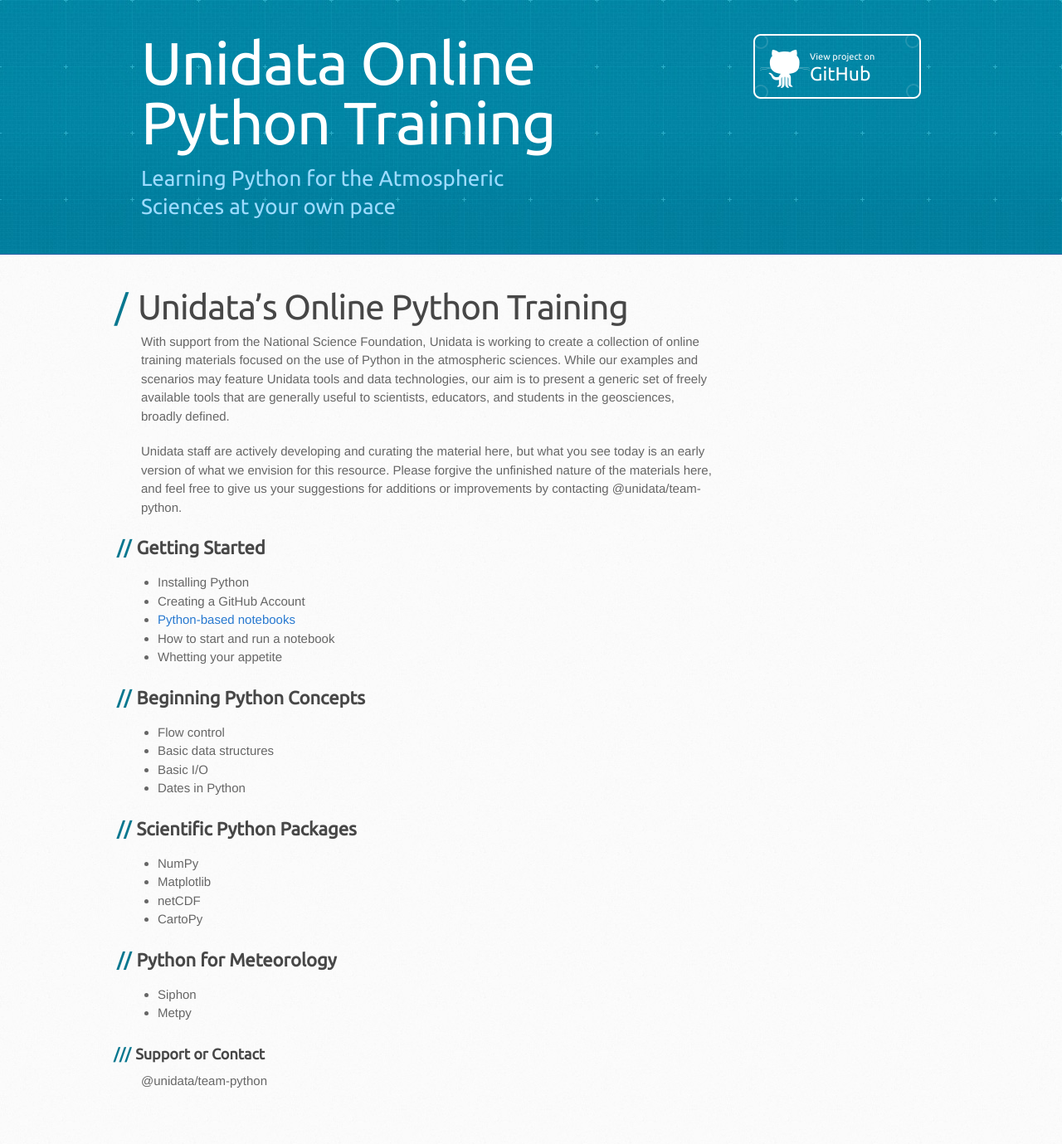
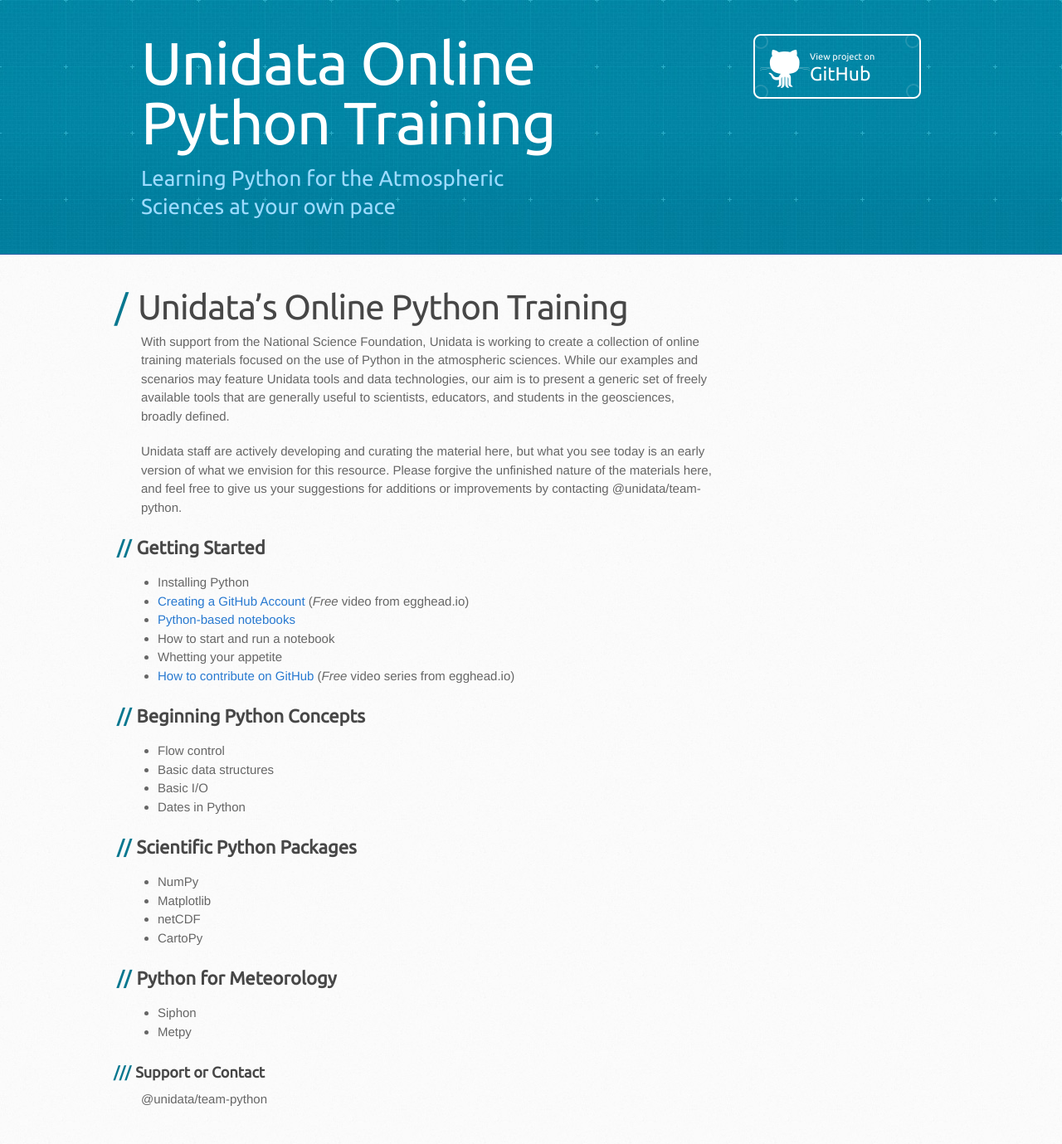
Before and after one commit to Unidata/online-python-training, a Jekyll site: the page built from index.md, in a window 1280 px wide. Shown: the whole page at 83% size. Built offline with Jekyll 4.4.1, drawn with Linux system fonts in a browser that asks for light colours; some web fonts are replaced; before the commit the page ends 1357 px from its top, so only the background shows below that.

Commit message:
Add some links to GitHub screencasts.
It turns out egghead.io has some pretty good screencasts on getting
started on GitHub, so just link to those.

```diff
--- a/index.md
+++ b/index.md
@@ -19,10 +19,13 @@
 
 ## Getting Started
 - Installing Python
-- Creating a GitHub Account
+- [Creating a GitHub Account](https://egghead.io/lessons/javascript-introduction-to-github?series=how-to-contribute-to-an-open-source-project-on-github)
+(*Free* video from egghead.io)
 - [Python-based notebooks](introduction.html)
 - How to start and run a notebook
 - Whetting your appetite
+- [How to contribute on GitHub](https://egghead.io/series/how-to-contribute-to-an-open-source-project-on-github)
+(*Free* video series from egghead.io)
 
 ## Beginning Python Concepts
 - Flow control
```
